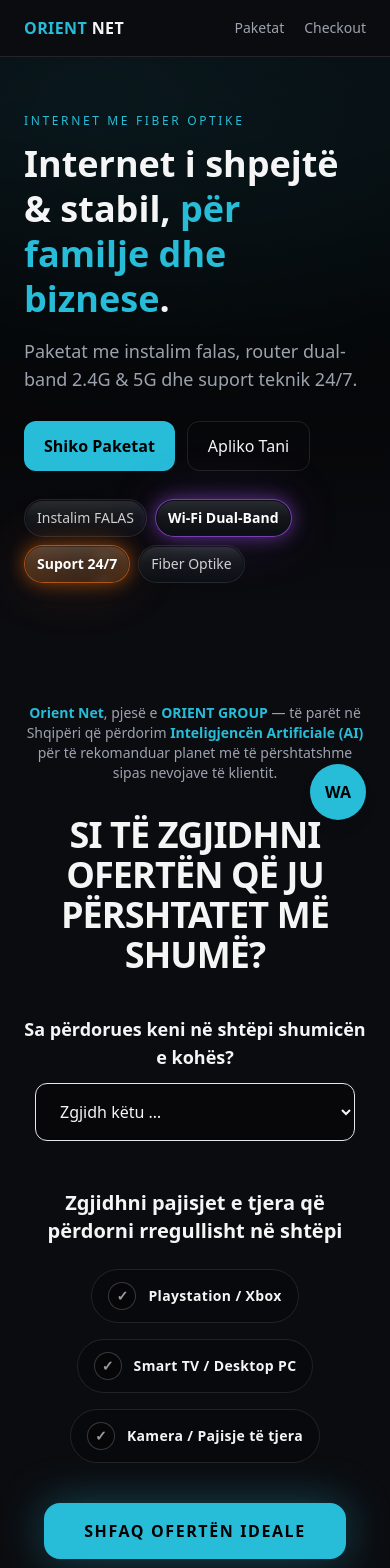
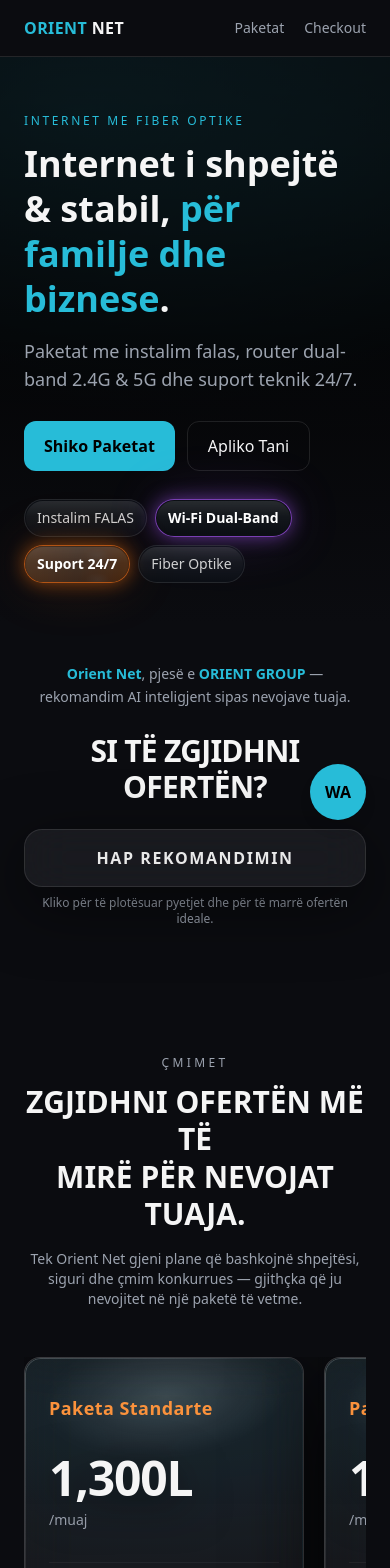
Before and after one commit to mirjan01allaraj/orinetnet.site, a Next.js app: page / in a window 390 px wide. Shown: the top 1568 px of the page. Built offline with nearby package versions, Linux system fonts and the light colour scheme.

Commit message:
collapsable recomadation section on mobile

```diff
--- a/src/app/(site)/page.tsx
+++ b/src/app/(site)/page.tsx
@@ -1,6 +1,6 @@
 "use client";
 
-import { useState } from "react";
+import { useEffect, useRef, useState } from "react";
 import IntroSplash from "@/components/common/IntroSplash";
 
 import Hero from "@/components/sections/Hero";
@@ -11,22 +11,48 @@
 import FAQ from "@/components/sections/FAQ";
 import InfoKontakt from "@/components/sections/InfoKontakt";
 
+function cx(...arr: Array<string | false | undefined>) {
+  return arr.filter(Boolean).join(" ");
+}
+
 export default function HomePage() {
   const [showSplash, setShowSplash] = useState(true);
   const [recommendedSlug, setRecommendedSlug] = useState<string | null>(null);
 
+  // ✅ mobile collapsible state
+  const [recoOpen, setRecoOpen] = useState(false);
+
+  // ✅ better timer cleanup (avoid piling timeouts)
+  const recoTimer = useRef<number | null>(null);
+
   function handleRecommend(slug: string) {
     setRecommendedSlug(slug);
-    setTimeout(() => setRecommendedSlug(null), 10_000);
+
+    // ✅ On mobile: auto-open recommender if it was closed? (optional)
+    // We keep it AS-IS: do NOT force close; user asked to leave it open.
+
+    // ✅ Always scroll to the top of Plans (avoid micro scroll)
+    if (typeof window !== "undefined") {
+      requestAnimationFrame(() => {
+        const top = document.getElementById("plans-top") || document.getElementById("plans");
+        top?.scrollIntoView({ behavior: "smooth", block: "start" });
+      });
+    }
+
+    if (recoTimer.current) window.clearTimeout(recoTimer.current);
+    recoTimer.current = window.setTimeout(() => setRecommendedSlug(null), 10_000);
   }
+
+  useEffect(() => {
+    return () => {
+      if (recoTimer.current) window.clearTimeout(recoTimer.current);
+    };
+  }, []);
 
   return (
     <>
       {showSplash && (
-        <IntroSplash
-          durationMs={2200}
-          onDone={() => setShowSplash(false)}
-        />
+        <IntroSplash durationMs={2200} onDone={() => setShowSplash(false)} />
       )}
 
       {!showSplash && (
@@ -34,7 +60,66 @@
           <Hero onRecommend={handleRecommend} />
 
           <div id="packages-section">
-            <PlanRecommender onRecommend={handleRecommend} />
+            {/* =========================
+                DESKTOP (unchanged)
+               ========================= */}
+            <div className="hidden lg:block">
+              <PlanRecommender onRecommend={handleRecommend} />
+            </div>
+
+            {/* =========================
+                MOBILE ONLY: collapsible
+               ========================= */}
+            <div className="lg:hidden">
+              <section className="relative py-10">
+                <div className="max-w-6xl mx-auto px-6">
+                  {/* Collapsed header block */}
+                  <div className="text-center">
+                    <p className="text-sm text-[var(--muted)] leading-relaxed">
+                      <span className="text-[var(--brand)] font-semibold">Orient Net</span>, pjesë e{" "}
+                      <span className="text-[var(--brand)] font-semibold">ORIENT GROUP</span>{" "}
+                      — rekomandim AI inteligjent sipas nevojave tuaja.
+                    </p>
+
+                    <h2 className="mt-6 text-3xl font-extrabold tracking-tight uppercase">
+                      SI TË ZGJIDHNI OFERTËN?
+                    </h2>
+
+                    <button
+                      type="button"
+                      onClick={() => setRecoOpen((v) => !v)}
+                      className={cx(
+                        "mt-6 w-full rounded-[18px] border border-white/10",
+                        "bg-white/[0.06] backdrop-blur-xl backdrop-saturate-150",
+                        "px-5 py-4 text-center font-extrabold tracking-widest uppercase",
+                        "text-white/90 hover:text-white transition",
+                        "shadow-[0_18px_65px_rgba(0,0,0,0.55)]"
+                      )}
+                    >
+                      {recoOpen ? "Mbyll Rekomandimin" : "Hap Rekomandimin"}
+                    </button>
+
+                    <p className="mt-2 text-xs text-[var(--muted)]">
+                      Kliko për të plotësuar pyetjet dhe për të marrë ofertën ideale.
+                    </p>
+                  </div>
+
+                  {/* Expand content */}
+                  <div
+                    className={cx(
+                      "mt-6 grid transition-[grid-template-rows,opacity] duration-500 ease-out",
+                      recoOpen ? "grid-rows-[1fr] opacity-100" : "grid-rows-[0fr] opacity-0"
+                    )}
+                  >
+                    <div className="overflow-hidden">
+                      <PlanRecommender onRecommend={handleRecommend} showHeader={false} />
+                    </div>
+                  </div>
+                </div>
+              </section>
+            </div>
+
+            {/* Plans always visible under it */}
             <Plans recommendedSlug={recommendedSlug} />
           </div>
 
--- a/src/components/sections/PlanRecommender.tsx
+++ b/src/components/sections/PlanRecommender.tsx
@@ -51,7 +51,6 @@
       ].join(" ")}
       style={glow}
     >
-      {/* fill */}
       <span
         className="absolute inset-0 rounded-full transition-all duration-300"
         style={{
@@ -64,7 +63,6 @@
         aria-hidden="true"
       />
 
-      {/* check bubble */}
       <span
         className="relative z-10 inline-flex items-center justify-center w-7 h-7 rounded-full border"
         style={{
@@ -78,8 +76,7 @@
             : checked
             ? `color-mix(in srgb, ${color} 25%, rgba(0,0,0,0.35))`
             : "rgba(0,0,0,0.25)",
-          boxShadow:
-            checked && !disabled ? `0 0 18px ${color}80` : "none",
+          boxShadow: checked && !disabled ? `0 0 18px ${color}80` : "none",
         }}
       >
         <span
@@ -96,7 +93,6 @@
         </span>
       </span>
 
-      {/* label */}
       <span className="relative z-10 font-extrabold tracking-wide text-sm sm:text-base">
         {label}
       </span>
@@ -104,11 +100,12 @@
   );
 }
 
-
 export default function PlanRecommender({
   onRecommend,
+  showHeader = true,
 }: {
   onRecommend: (slug: string) => void;
+  showHeader?: boolean;
 }) {
   const [users, setUsers] = useState<string>("");
   const [devices, setDevices] = useState<Devices>({
@@ -116,16 +113,15 @@
     tvpc: false,
     camera: false,
   });
+
   const isPremiumOrBiznes = users === "premium" || users === "biznes";
-  // ✅ SMART biased recommendation
+
   const recommendedSlug = useMemo(() => {
-    // If user explicitly chooses premium/biz
     if (users === "premium" || users === "biznes") return "premium";
 
-    // Base bias: Smart most recommended
     let score = {
       standarte: 0,
-      smart: 4, // ⭐ strong default bias
+      smart: 4,
       turbo: 0,
       ultra: 0,
       premium: 0,
@@ -144,7 +140,6 @@
       if (devices.tvpc) score.turbo += 2;
       if (devices.camera) score.ultra += 2;
     } else {
-      // if user didn't select users count
       if (devices.gaming) score.turbo += 2;
       if (devices.camera) score.ultra += 1;
     }
@@ -154,36 +149,33 @@
   }, [users, devices]);
 
   function handleSubmit() {
-    // If nothing selected at all -> Smart
     const nothingSelected =
       !users && !devices.gaming && !devices.tvpc && !devices.camera;
 
     const slug = nothingSelected ? "smart" : recommendedSlug;
-
-    // ✅ This triggers the highlight + scroll
     onRecommend(slug);
   }
 
   return (
-    // ✅ ADD THIS ID
     <section id="plan-recommender" className="relative py-20">
       <div className="max-w-6xl mx-auto px-6 text-center">
+        {showHeader && (
+          <>
             <p className="text-sm text-[var(--muted)]">
-          <span className="text-[var(--brand)] font-semibold">Orient Net</span>,
-          pjesë e{" "}
-          <span className="text-[var(--brand)] font-semibold">ORIENT GROUP</span>{" "}
-          — të parët në Shqipëri që përdorim{" "}
-          <span className="text-[var(--brand)] font-semibold">
-            Inteligjencën Artificiale (AI)
-          </span>{" "}
-          për të rekomanduar planet më të përshtatshme sipas nevojave të klientit.
+              <span className="text-[var(--brand)] font-semibold">Orient Net</span>, pjesë e{" "}
+              <span className="text-[var(--brand)] font-semibold">ORIENT GROUP</span> — të parët në Shqipëri që
+              përdorim{" "}
+              <span className="text-[var(--brand)] font-semibold">Inteligjencën Artificiale (AI)</span> për të
+              rekomanduar planet më të përshtatshme sipas nevojave të klientit.
             </p>
 
             <h2 className="mt-8 text-4xl md:text-6xl font-extrabold tracking-tight uppercase">
               SI TË ZGJIDHNI OFERTËN QË JU PËRSHTATET MË SHUMË?
             </h2>
+          </>
+        )}
 
-        <div className="mt-10">
+        <div className={showHeader ? "mt-10" : "mt-2"}>
           <div className="text-lg font-semibold">
             Sa përdorues keni në shtëpi shumicën e kohës?
           </div>
@@ -201,10 +193,13 @@
               <option value="biznes">💼 Biznes</option>
             </select>
           </div>
+
           {isPremiumOrBiznes && (
             <div className="mt-4 flex items-center justify-center gap-2 text-sm text-[var(--muted)]">
               <span className="text-[var(--brand)]">💡</span>
-            <span>Për paketat <strong>Biznes</strong> dhe <strong>Premium</strong>, zgjedhja e pajisjeve nuk aplikohet.</span>
+              <span>
+                Për paketat <strong>Biznes</strong> dhe <strong>Premium</strong>, zgjedhja e pajisjeve nuk aplikohet.
+              </span>
             </div>
           )}
 
@@ -212,27 +207,26 @@
             Zgjidhni pajisjet e tjera që përdorni rregullisht në shtëpi
           </div>
 
-          {/* ✅ Toggle pill-style checkboxes (3 different neon colors) */}
           <div className="mt-6 flex flex-wrap justify-center gap-4 sm:gap-6 md:gap-10">
             <TogglePill
               checked={devices.gaming}
               onChange={(v) => setDevices((d) => ({ ...d, gaming: v }))}
               label="Playstation / Xbox"
-              color="#ff8a00" // orange
+              color="#ff8a00"
               disabled={isPremiumOrBiznes}
             />
             <TogglePill
               checked={devices.tvpc}
               onChange={(v) => setDevices((d) => ({ ...d, tvpc: v }))}
               label="Smart TV / Desktop PC"
-              color="#27bcd8" // turquoise
+              color="#27bcd8"
               disabled={isPremiumOrBiznes}
             />
             <TogglePill
               checked={devices.camera}
               onChange={(v) => setDevices((d) => ({ ...d, camera: v }))}
               label="Kamera / Pajisje të tjera"
-              color="#b26bff" // purple
+              color="#b26bff"
               disabled={isPremiumOrBiznes}
             />
           </div>
```
Lines whose indentation alone changed are shown as unchanged.
